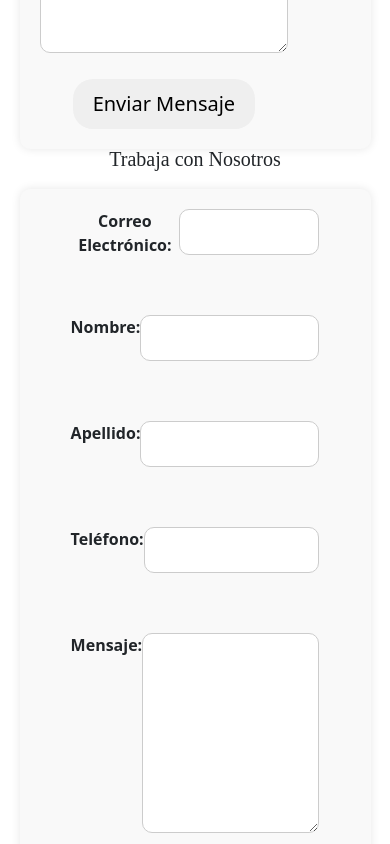
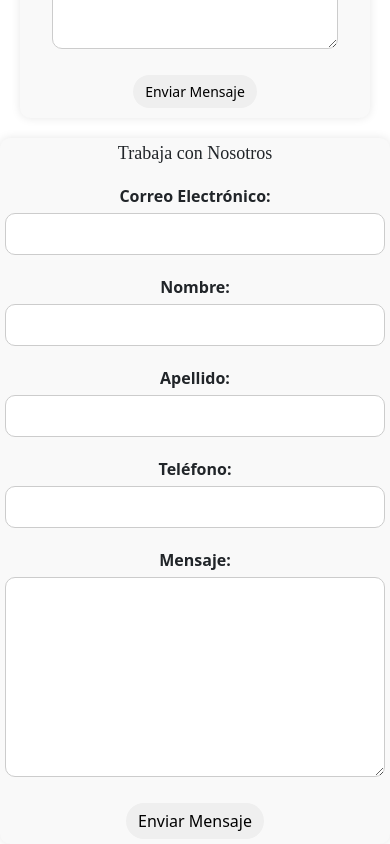
Before and after one commit to GabrielaRamos79/inner_visual_final_project, a React (Vite) app in the folder client/InnerVisual/: page /about in a window 390 px wide. Shown: the part 2440-3284 px from the top of the page. Built offline with nearby package versions, Linux system fonts and the light colour scheme.

Commit message:
Responsive jobs and contact

```diff
--- a/client/InnerVisual/src/components/contact/contact.css
+++ b/client/InnerVisual/src/components/contact/contact.css
@@ -19,26 +19,31 @@
 /* Estilos Específicos para el Contenedor de Jobs */
 .jobs-container-contact-with-us {
   text-align: center;
+  padding: 20px;
 }
 
 .titleJobs {
   margin: 0;
-  font-size: 20px;
+  font-size: 24px;
   white-space: nowrap;
-  line-height: 1;
+  line-height: 1.2;
 }
 
 .jobs-section-contact-with-us {
-  width: 90%;
+  text-align: center;
+  display: flex;
+  flex-direction: column;
+  align-items: center;
+  padding: 20px;
+  max-width: 800px;
   margin: 0 auto;
   background-color: #f9f9f9;
-  padding: 20px;
   border-radius: 10px;
   box-shadow: 0 0 10px rgba(0, 0, 0, 0.1);
-  margin-top: 20px;
+
 }
 
-.jobs-section form {
+.jobs-section-contact-with-us form {
   display: flex;
   flex-direction: column;
   align-items: center;
@@ -118,3 +123,44 @@
   cursor: pointer;
   font-weight: bold;
 }
+
+/* Media Queries para Responsividad */
+@media (max-width: 768px) {
+  .jobs-section-contact-with-us {
+    padding: 10px;
+  }
+
+  .contact-form-contact-with-us {
+    width: 100%;
+  }
+
+  .titleJobs {
+    font-size: 18px;
+  }
+
+  .submit-button-contact-with-us {
+    font-size: 16px;
+    padding: 8px 16px;
+  }
+}
+
+@media (max-width: 480px) {
+  .titleJobs {
+    font-size: 16px;
+  }
+
+  .input-field,
+  .textarea-field {
+    padding: 8px;
+  }
+
+  .submit-button-contact-with-us {
+    font-size: 14px;
+    padding: 6px 12px;
+  }
+
+  .alert {
+    width: 90%;
+    padding: 10px;
+  }
+}
--- a/client/InnerVisual/src/components/jobs/Jobs.jsx
+++ b/client/InnerVisual/src/components/jobs/Jobs.jsx
@@ -46,6 +46,7 @@ const Jobs = () => {
 
     if (missing.length > 0) {
       setMissingFields(missing);
+      alert('Hay campos vacios. Por favor, completa todos los campos son obligatorios.');
       return;
     }
 
@@ -70,9 +71,9 @@ const Jobs = () => {
 
   return (
     <>
-      <div className='jobs-container-about'>
+      <div className='jobs-container-work-with-us'>
         <h2 className='titleJobs'>Trabaja con Nosotros</h2>
-        <div className='jobs-section'>
+        <div className='jobs-section-work-with-us'>
           <form onSubmit={handleSubmit}>
             <div className="contact-form-work-with-us">
               <div className="input-group-email-work-with-us">
--- a/client/InnerVisual/src/components/jobs/jobs.css
+++ b/client/InnerVisual/src/components/jobs/jobs.css
@@ -17,55 +17,49 @@
 }
 
 /* Estilos Específicos para el Contenedor de Jobs */
-.jobs-container-about {
+.jobs-container-work-with-us {
   text-align: center;
+  display: flex;
+  flex-direction: column;
+  align-items: center;
+  padding: 20px;
+  max-width: 800px;
+  margin: 0 auto;
+  background-color: #f9f9f9;
+  border-radius: 10px;
+  box-shadow: 0 0 10px rgba(0, 0, 0, 0.1);
 }
 
 .titleJobs {
-  margin: 0;
-  font-size: 20px;
-  white-space: nowrap;
-  line-height: 1;
+
+  font-size: 24px;
+  margin-bottom: 20px;
 }
 
-.jobs-section {
-  width: 90%;
-  margin: 0 auto;
-  background-color: #f9f9f9;
-  padding: 20px;
-  border-radius: 10px;
-  box-shadow: 0 0 10px rgba(0, 0, 0, 0.1);
-  margin-top: 20px;
-}
-
-.jobs-section form {
+.jobs-section-work-with-us {
+  width: 100%;
   display: flex;
   flex-direction: column;
   align-items: center;
-  gap: 10px;
-  justify-content: center;
+}
+
+.jobs-section-work-with-us form {
   width: 100%;
+  display: flex;
+  flex-direction: column;
+  align-items: center;
+
 }
 
 .contact-form-work-with-us {
+  width: 100%;
   display: flex;
   flex-direction: column;
-  align-items: center;
   gap: 10px;
-  justify-content: center;
-  width: 80%;
+
 }
 
-/* .contact-form {
-  display: flex;
-  flex-direction: column;
-  align-items: center;
-  gap: 10px;
-  justify-content: center;
-  width: 80%;
-} */
-
-.jobs-container-about label {
+.jobs-container-work-with-us label {
   font-weight: bold;
   margin-bottom: 5px;
   display: inline-block;
@@ -76,13 +70,12 @@
 .input-group-surname-work-with-us,
 .input-group-telephone-work-with-us,
 .input-group-message-work-with-us  {
-  display: flex;
-  justify-content: center;
+
   width: 100%;
-  margin-bottom: 40px;
+
 }
 
-.input-group-message {
+.input-group-message-work-with-us {
   width: 100%;
 }
 
@@ -90,7 +83,7 @@
 .input-group-name-work-with-us .half-width,
 .input-group-surname-work-with-us .half-width,
 .input-group-telephone-work-with-us .half-width {
-  width: 75%;
+  width: 100%;
 }
 
 .submit-button-wrapper-work-with-us {
@@ -100,7 +93,6 @@
 }
 
 .submit-button-contact-work-with-us {
-  width: fit-content;
   padding: 10px 20px;
   color: black;
   border: none;
@@ -108,29 +100,75 @@
   cursor: pointer;
   font-size: 20px;
   text-align: center;
-  white-space: nowrap;
-  overflow: hidden;
-  text-overflow: ellipsis;
-  margin-left: auto;
-  margin-right: auto;
+
+}
+
+.submit-button-contact-work-with-us:hover {
+  background-color: darkgray;
+  color: white;
 }
 
 .alert {
-  position: fixed;
-  top: 50%;
-  left: 50%;
-  transform: translate(-50%, -50%);
-  background-color: #007bff;
-  border: 1px solid #f5c6cb;
+  margin-top: 20px;
+  padding: 10px;
+  background-color: #4caf50;
+  color: white;
   border-radius: 5px;
-  padding: 10px 20px;
-  box-shadow: 0 0 10px rgba(0, 0, 0, 0.3);
+  display: flex;
+  justify-content: space-between;
+  align-items: center;
+  width: 80%;
 }
 
-.close-btn {
-  position: absolute;
-  top: 5px;
-  right: 5px;
+.close-btn-work-with-us {
   cursor: pointer;
   font-weight: bold;
 }
+.error {
+  border: 1px solid red;
+}
+
+/* Media Queries para Responsividad */
+@media (max-width: 768px) {
+  .jobs-container-work-with-us {
+    padding: 10px;
+  }
+
+  .titleJobs {
+    font-size: 20px;
+  }
+
+  .submit-button-contact-work-with-us {
+    font-size: 18px;
+    padding: 8px 16px;
+  }
+
+  .alert {
+    width: 90%;
+  }
+}
+
+@media (max-width: 480px) {
+  .jobs-container-work-with-us {
+    padding: 5px;
+  }
+
+  .titleJobs {
+    font-size: 18px;
+  }
+
+  .input-field,
+  .textarea-field {
+    padding: 8px;
+  }
+
+  .submit-button-contact-work-with-us {
+    font-size: 16px;
+    padding: 6px 12px;
+  }
+
+  .alert {
+    width: 100%;
+    padding: 8px;
+  }
+}
```
